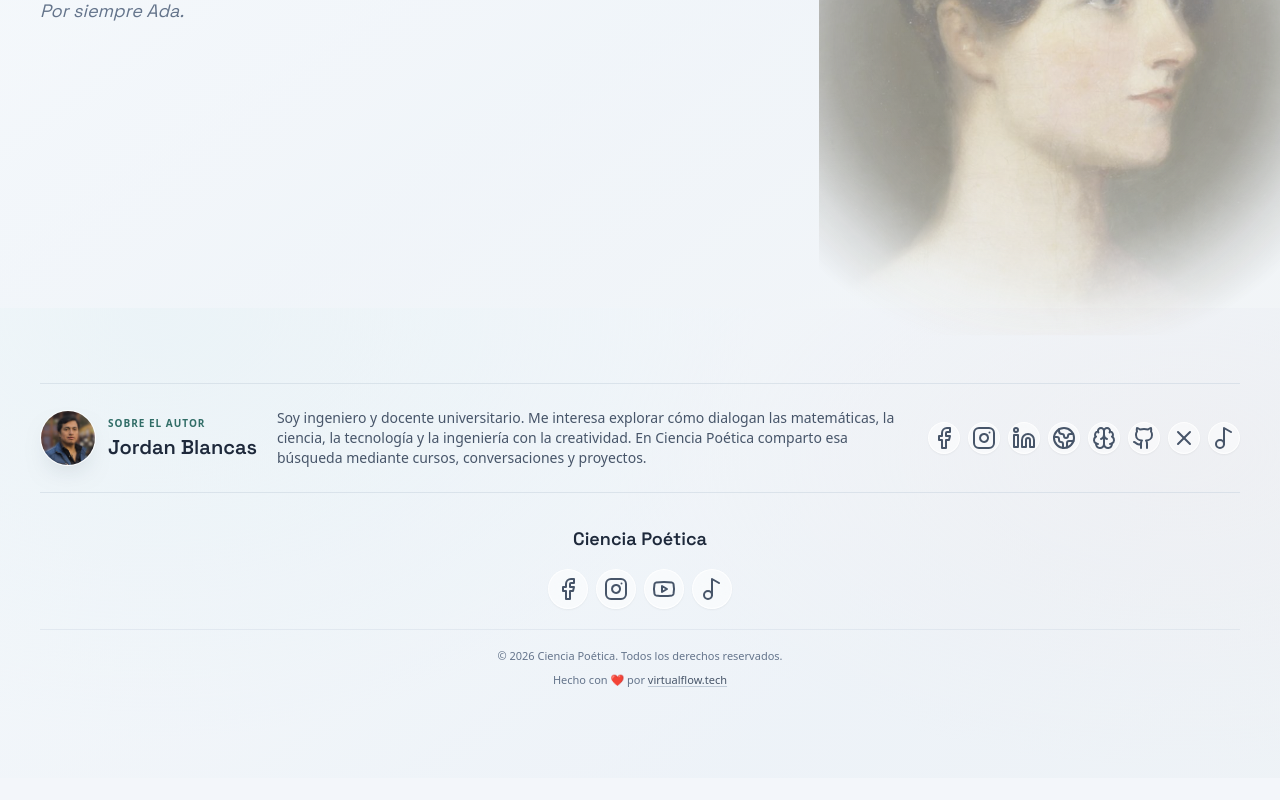
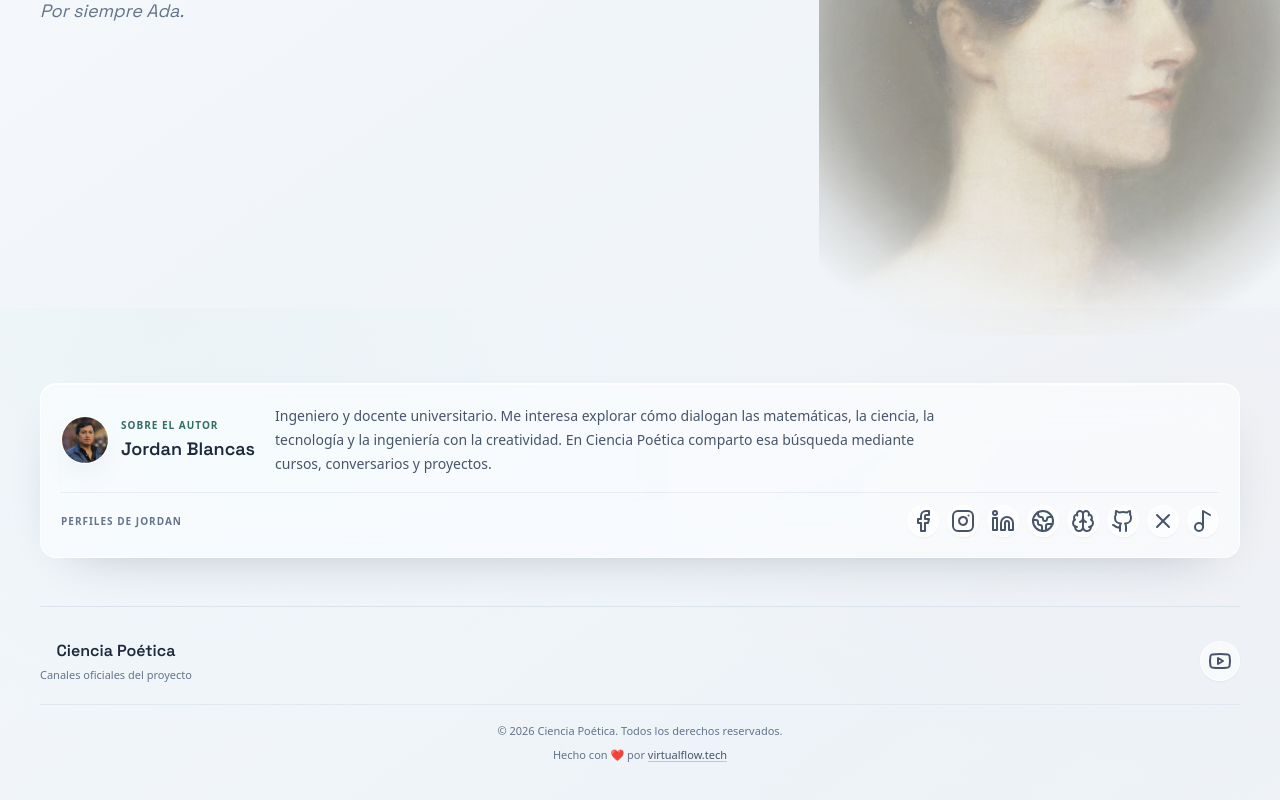
Before and after one commit to JordanBlancas/CienciaPoetica, a Next.js app: page / in a window 1280 px wide. Shown: the part 492-1292 px from the top of the page. Before the commit the page ends 1270 px from the top, so only its background shows below. Built offline with nearby package versions, Linux system fonts and the light colour scheme; no server answers; the database is empty.

Commit message:
Separate personal links from brand footer

```diff
--- a/components/Storefront.tsx
+++ b/components/Storefront.tsx
@@ -265,24 +265,26 @@ export default function Storefront() {
           </div>
         </section>
 
-        <section className="grid gap-3 border-t border-slate-300/55 py-5 sm:py-6 md:grid-cols-[auto_1fr_auto] md:items-center md:gap-5">
+        <section className="glass-panel grid gap-4 rounded-2xl p-4 sm:p-5 md:grid-cols-[auto_1fr] md:items-center md:gap-x-5 md:gap-y-4">
           <div className="flex items-center gap-3">
             <Image
               src="/images/jordan-blancas.jpg"
               alt="Jordan Blancas"
-              width={56}
-              height={56}
-              className="h-12 w-12 shrink-0 rounded-full border border-white/85 object-cover shadow-[0_12px_30px_-18px_rgba(27,43,61,0.55)] sm:h-14 sm:w-14"
+              width={52}
+              height={52}
+              className="h-11 w-11 shrink-0 rounded-full border border-white/85 object-cover shadow-[0_12px_30px_-18px_rgba(27,43,61,0.55)] sm:h-12 sm:w-12"
             />
             <div>
               <p className="text-[10px] font-semibold uppercase tracking-[0.1em] text-[var(--evergreen)]">Sobre el autor</p>
-              <h2 className="mt-0.5 font-serif text-lg font-semibold tracking-normal text-slate-800 sm:text-xl">Jordan Blancas</h2>
+              <h2 className="mt-0.5 font-serif text-base font-semibold tracking-normal text-slate-800 sm:text-lg">Jordan Blancas</h2>
             </div>
           </div>
-          <p className="max-w-2xl text-xs leading-6 text-slate-600 sm:text-sm">
-            Soy ingeniero y docente universitario. Me interesa explorar cómo dialogan las matemáticas, la ciencia, la tecnología y la ingeniería con la creatividad. En Ciencia Poética comparto esa búsqueda mediante cursos, conversaciones y proyectos.
+          <p className="max-w-2xl text-xs leading-5 text-slate-600 sm:text-sm sm:leading-6">
+            Ingeniero y docente universitario. Me interesa explorar cómo dialogan las matemáticas, la ciencia, la tecnología y la ingeniería con la creatividad. En Ciencia Poética comparto esa búsqueda mediante cursos, conversarios y proyectos.
           </p>
-          <nav aria-label="Redes sociales de Jordan Blancas" className="flex flex-wrap gap-2 md:justify-end">
+          <div className="flex flex-col gap-2 border-t border-slate-300/35 pt-3 sm:flex-row sm:items-center sm:justify-between md:col-span-2">
+            <p className="text-[10px] font-semibold uppercase tracking-[0.1em] text-slate-500">Perfiles de Jordan</p>
+            <nav aria-label="Redes sociales de Jordan Blancas" className="flex flex-wrap gap-2">
               <SocialLink compact href="https://www.facebook.com/jordanblancas" label="Facebook"><Facebook /></SocialLink>
               <SocialLink compact href="https://www.instagram.com/jordanblancas" label="Instagram"><Instagram /></SocialLink>
               <SocialLink compact href="https://pe.linkedin.com/in/jordanblancas" label="LinkedIn"><Linkedin /></SocialLink>
@@ -292,16 +294,17 @@ export default function Storefront() {
               <SocialLink compact href="https://x.com/jordanblancas" label="X"><XBrand /></SocialLink>
               <SocialLink compact href="https://www.tiktok.com/@jordan.blancas" label="TikTok"><Music2 /></SocialLink>
             </nav>
+          </div>
         </section>
 
-        <footer className="border-t border-slate-300/55 py-6 text-center sm:py-8">
-          <div className="flex flex-col items-center gap-4 text-center">
-            <p className="font-serif text-lg font-semibold text-slate-800">Ciencia Poética</p>
+        <footer className="mt-10 border-t border-slate-300/55 py-6 sm:mt-12 sm:py-8">
+          <div className="flex flex-col items-center gap-4 text-center sm:flex-row sm:justify-between sm:text-center">
+            <div>
+              <p className="font-serif text-base font-semibold text-slate-800">Ciencia Poética</p>
+              <p className="mt-1 text-[11px] text-slate-500">Canales oficiales del proyecto</p>
+            </div>
             <nav aria-label="Redes sociales de Ciencia Poética" className="flex flex-wrap justify-center gap-2">
-              <SocialLink href="https://www.facebook.com/jordanblancas" label="Facebook de Ciencia Poética"><Facebook /></SocialLink>
-              <SocialLink href="https://www.instagram.com/jordanblancas" label="Instagram de Ciencia Poética"><Instagram /></SocialLink>
               <SocialLink href="https://www.youtube.com/@cienciapoetica" label="YouTube de Ciencia Poética"><Youtube /></SocialLink>
-              <SocialLink href="https://www.tiktok.com/@jordan.blancas" label="TikTok de Ciencia Poética"><Music2 /></SocialLink>
             </nav>
           </div>
           <div className="mt-5 flex flex-col items-center gap-1 border-t border-slate-300/40 pt-4 text-center text-[11px] leading-5 text-slate-500">
```
Lines whose indentation alone changed are shown as unchanged.
